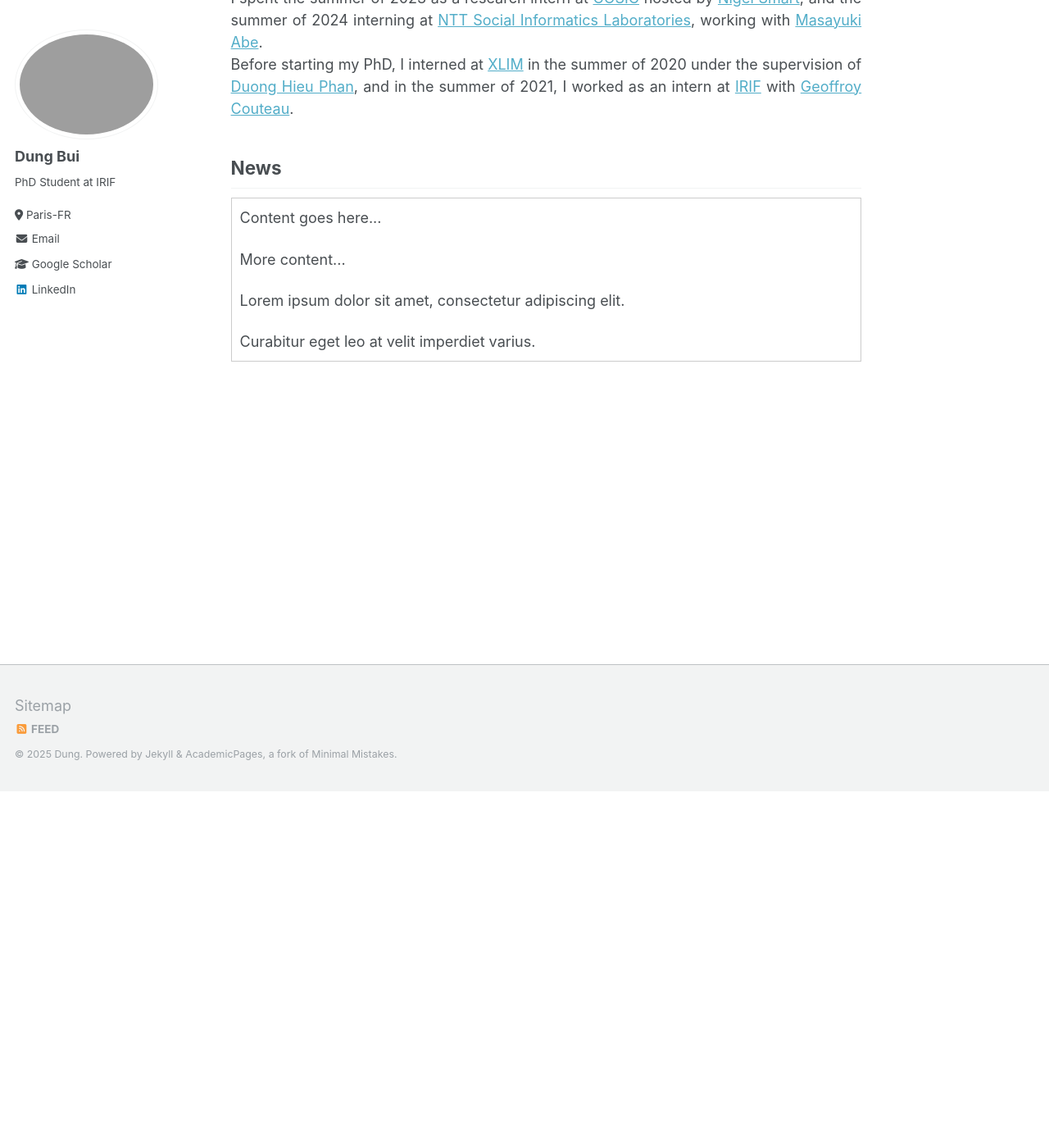
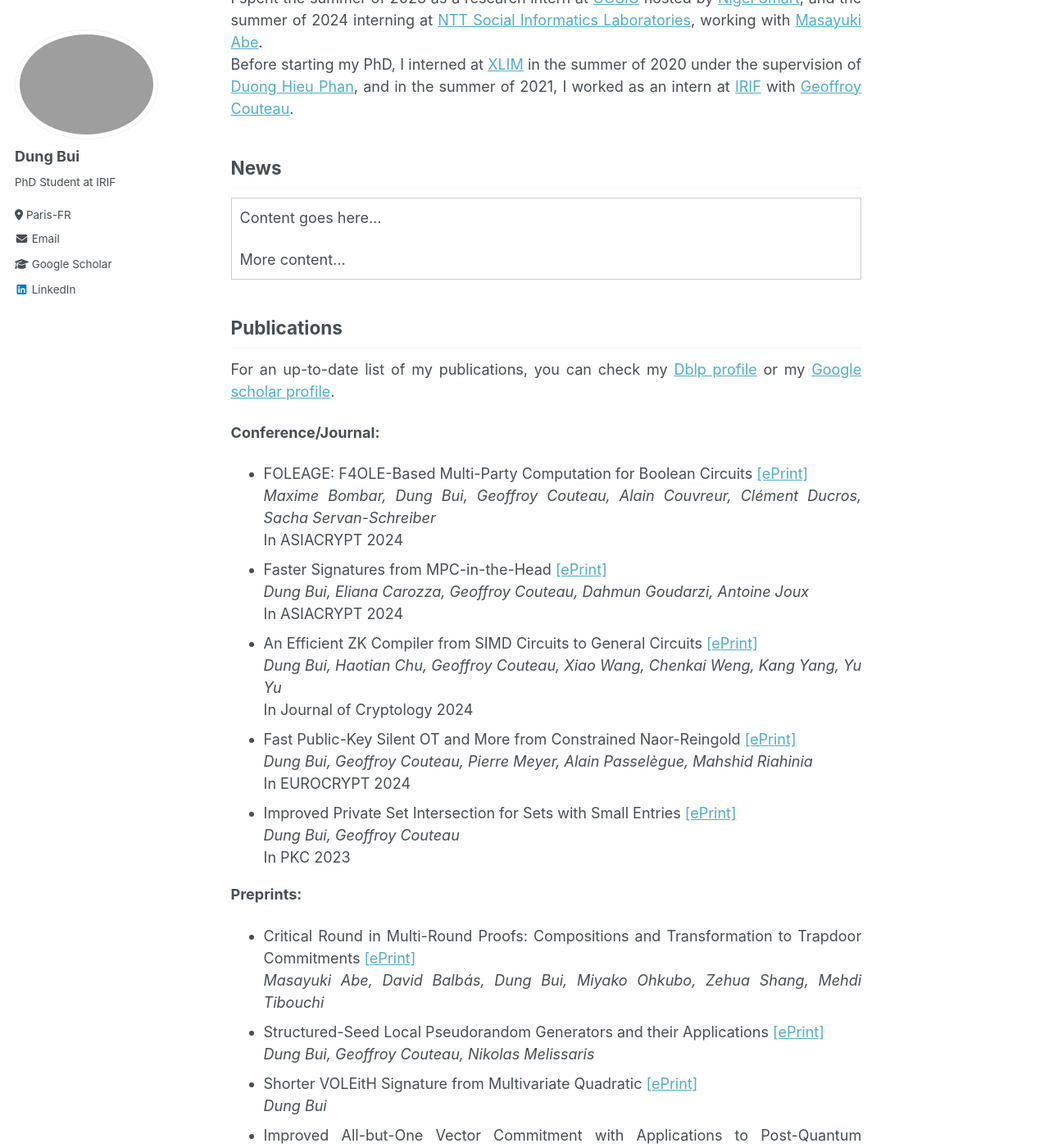
Before and after one commit to dungbui15/dungbui15.github.io, a Jekyll site: the page built from _pages/about.md, in a window 1280 px wide and 1400 px high, scrolled down 434 px. Shown: the whole window at 82% size. Built offline with Jekyll 4.4.1, drawn with Linux system fonts in a browser that asks for light colours; some of the changed text lies outside the part shown.

Commit message:
Update about.md

```diff
--- a/_pages/about.md
+++ b/_pages/about.md
@@ -18,7 +18,7 @@ div {
     .scrollable {
       width: 100%;           /* Set the width to match the page width */
       max-width: 100%;       /* Prevent overflow beyond the page width */
-      height: 200px;         /* Fixed height for vertical scrolling */
+      height: 100px;         /* Fixed height for vertical scrolling */
       overflow-y: scroll;    /* Enable vertical scrolling */
       border: 1px solid #ccc; /* Optional: Add a border for visibility */
       box-sizing: border-box; /* Include padding and border in the width */
@@ -43,7 +43,7 @@ Before starting my PhD, I interned at [XLIM](https://www.xlim.fr/en) in the summ
     <p>Donec vitae dolor nec mi finibus fermentum.</p>
     <p>Lots of text to create a scrollbar...</p>
     <p>End of content.</p>
-  <div>
+</div>
 
 ## Publications
 For an up-to-date list of my publications, you can check my [Dblp profile](https://dblp.uni-trier.de/pid/127/1711.html) or my [Google scholar profile](https://scholar.google.com/citations?user=StGOHMUAAAAJ&hl=en&authuser=1).
```
